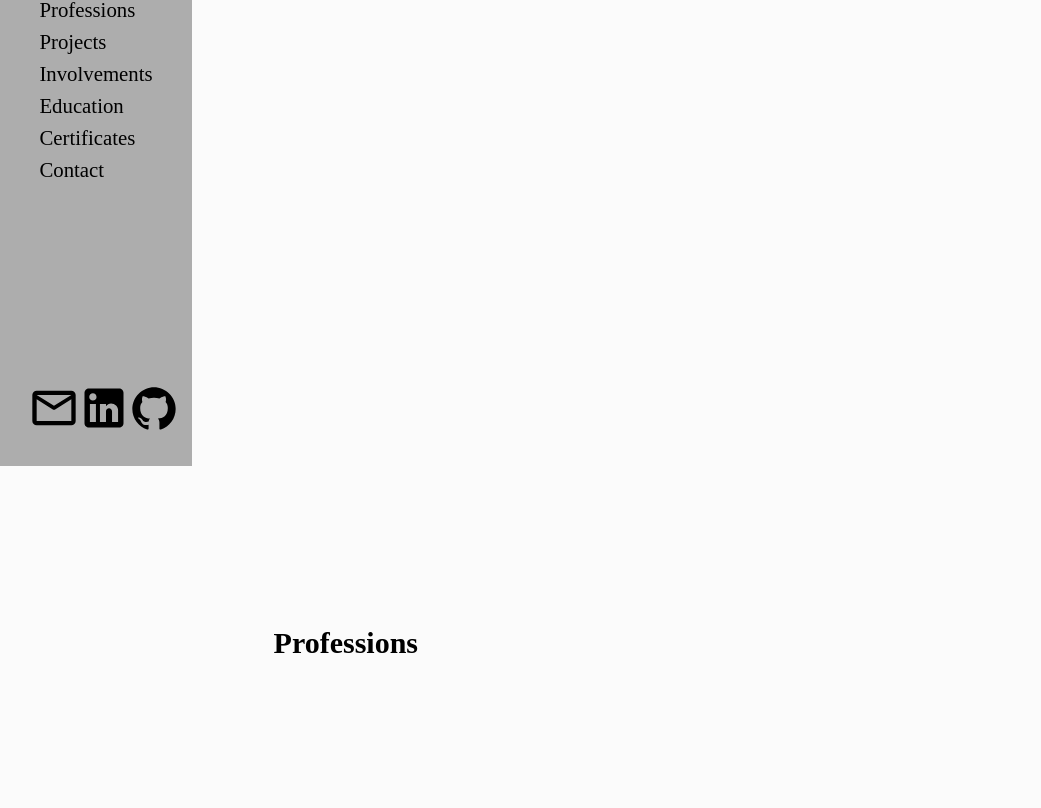
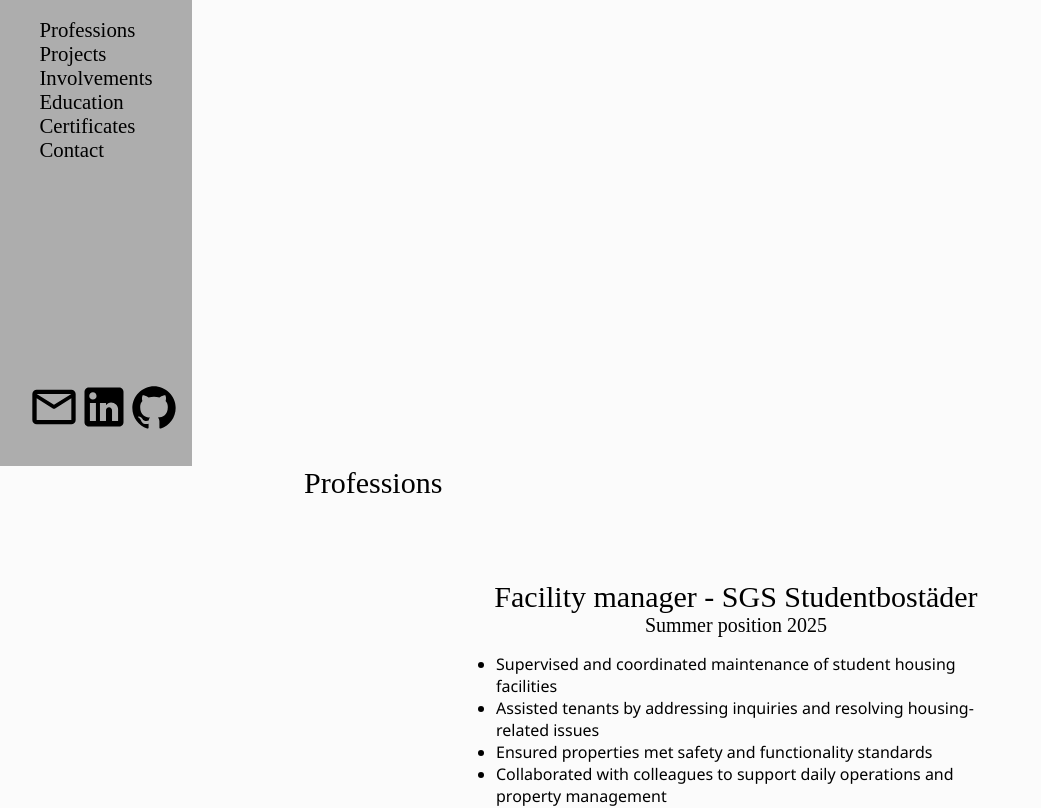
Before and after one commit to erikpersson0884/portfolio-v2, a React (Vite) app: page / in a window 1280 px wide. Shown: the part 334-1142 px from the top of the page, without its empty margins (0-1041 px from the left). Built offline with nearby package versions, Linux system fonts and the light colour scheme; a web font is replaced by a local one.

Commit message:
cleaned up and shortened css files

```diff
--- a/src/App.css
+++ b/src/App.css
@@ -6,23 +6,64 @@
     display: flex;
     flex-direction: column;
     align-items: center;
-    gap: 10rem;
 
+    text-align: center;
+
+    box-sizing: border-box;
+    width: 85%;
+    padding-inline: 2rem;
     margin-left: 15%;
 }
 
-article section {
-    text-align: center;
+section {
+    width: 100%;
 }
 
-article>h1 {
+section h1 {
+    width: fit-content;
+    margin: 10rem auto 5rem 5rem;
+}
+
+section ul {
     text-align: left;
 
-    width: 85%;
+    max-width: 520px;
+    margin-inline: auto;
 }
 
-article ul {
-    text-align: center;
 
-    max-width: 50ch;
+
+/* Generic classes */
+
+.no-list-style {
+    list-style: none;
+    padding: 0;
 }
+
+.no-link-style {
+    text-decoration: none;
+    color: inherit;
+}
+
+
+.link-underline {
+    text-decoration: none;
+    position: relative;
+}
+
+.link-underline::after {
+    content: '';
+    position: absolute;
+    left: 0;
+    bottom: -2px;
+
+    width: 0;
+    height: 2px;
+    background-color: #379255;
+
+    transition: width 0.3s ease;
+}
+
+.link-underline:hover::after {
+    width: 100%;
+}
--- a/src/App.tsx
+++ b/src/App.tsx
@@ -18,13 +18,8 @@
             <article>
                 <Header />
 
-                <h1 id={"professions"}>Professions</h1>
                 <Professions />
-
-                <h1 id={"projects"}>Projects</h1>
                 <Projects />
-
-                <h1 id={"studentOrganizations"}>Student Organizations</h1>
                 <StudentOrganizations />
 
                 <Footer />
--- a/src/components/contentBlock/ContentBlock.tsx
+++ b/src/components/contentBlock/ContentBlock.tsx
@@ -9,8 +9,8 @@
 const ContentBlock: FC<ContentBlockProps> = ({header, subheader, content}) => {
     return (
         <div>
-            <h1>{header}</h1>
-            {subheader && <h2>{subheader}</h2>}
+            <h2>{header}</h2>
+            {subheader && <h3>{subheader}</h3>}
 
             <ul>
                 {content.map((item, index) => (
--- a/src/components/professions/Professions.tsx
+++ b/src/components/professions/Professions.tsx
@@ -24,6 +24,8 @@
 const Professions: FC = () => {
     return (
         <section>
+            <h1 id={"professions"}>Professions</h1>
+
             {professions.map((job, index) => (
                 <Profession
                     key={index}
--- a/src/components/project/Projects.tsx
+++ b/src/components/project/Projects.tsx
@@ -23,6 +23,8 @@
 const Projects = () => {
     return (
         <section>
+            <h1 id={"projects"}>Projects</h1>
+
             {projects.map((project, index) => (
                 <Project
                     key={index}
--- a/src/components/sidebar/Sidebar.css
+++ b/src/components/sidebar/Sidebar.css
@@ -12,36 +12,20 @@
 
     box-sizing: border-box;
     height: 100vh;
-    width: 15%;
+    width: var(--sidebar-width);
     padding: 1rem;
 }
 
 .sidebar .logo {
-    box-sizing: border-box;
     width: 8rem;
 }
 
-.sidebar ul {
-    list-style: none;
-    padding: 0;
-}
-
-.sidebar .table-of-contents {
-    display: flex;
-    flex-direction: column;
-    align-items: left;
-    gap: .5rem;
-}
-
 .sidebar .table-of-contents a {
-    color: #000;
-
-    text-decoration: none;
     font-size: 1.3rem;
     font-family: 'Inknut Antiqua';
 
-    display: inline-block;
-    transition: transform 0.2s linear;
+    /* display: inline-block;
+    transition: transform 0.2s linear; */
 }
 
 .sidebar .table-of-contents a:hover {
--- a/src/components/sidebar/Sidebar.tsx
+++ b/src/components/sidebar/Sidebar.tsx
@@ -17,36 +17,34 @@
         { name: 'Contact', url: '#footer' },
     ]
 
+    const socials: { name: string, url: string, image: string }[] = [
+        { name: 'Gmail', url: 'mailto:erikpersson0884@gmail.com', image: gmail },
+        { name: 'LinkedIn', url: 'https://linkedin.com/in/erikpersson0884', image: linkedin },
+        { name: 'GitHub', url: 'https://github.com/erikpersson0884', image: github },
+    ]
+
     return (
         <aside className="sidebar">
             <img src={logo} className="logo" alt="site logo" />
 
             <nav>
-                <ul className='table-of-contents'>
+                <ul className='table-of-contents no-list-style'>
                     {links.map((link) => (
                         <li key={link.name}>
-                            <a href={link.url}>{link.name}</a>
+                            <a className='no-link-style link-underline' href={link.url}>{link.name}</a>
                         </li>
                     ))}
                 </ul>
             </nav>
 
-            <ul className='socials'>
-                <li>
-                    <a href="mailto:erikpersson0884@gmail.com" target="_blank" rel="noreferrer">
-                        <img src={gmail} className="icon" alt="gmail icon" />
-                    </a>
-                </li>
-                <li>
-                    <a href="https://linkedin.com/in/erikpersson0884" target="_blank" rel="noreferrer">
-                        <img src={linkedin} className="icon" alt="linkedin icon" />
-                    </a>
-                </li>
-                <li>
-                    <a href="https://github.com/erikpersson0884" target="_blank" rel="noreferrer">
-                        <img src={github} className="icon" alt="github icon" />
-                    </a>
-                </li>
+            <ul className='socials no-list-style'>
+                {socials.map((social) => (
+                    <li key={social.name}>
+                        <a className='no-link-style link-underline' href={social.url} target="_blank" rel="noreferrer">
+                            <img src={social.image} className="social-icon" alt={`${social.name} icon`} />
+                        </a>
+                    </li>
+                ))}
             </ul>
         </aside>
     )
--- a/src/components/studentOrganization/StudentOrganizations.tsx
+++ b/src/components/studentOrganization/StudentOrganizations.tsx
@@ -23,6 +23,8 @@
 const StudentOrganizations: FC = () => {
     return (
         <section>
+            <h1 id={"studentOrganizations"}>Student Organizations</h1>
+
             {studentOrganizations.map((org, index) => (
                 <StudentOrganization
                     key={index}
--- a/src/index.css
+++ b/src/index.css
@@ -1,30 +1,36 @@
 @import url('https://fonts.googleapis.com/css2?family=Inknut+Antiqua:wght@300;400;500;600;700;800;900&family=Inter:ital,opsz,wght@0,14..32,100..900;1,14..32,100..900&display=swap');
 
+/* Noto Sans */
+@import url('https://fonts.googleapis.com/css2?family=Noto+Sans:ital,wght@0,100..900;1,100..900&display=swap');
+
+
+:root{
+    --sidebar-width: 15%;
+}
 
 body {
+    background-color: #fbfbfb;
+
     padding: 0;
     margin: 0;
 }
 
 h1, h2, h3 {
     font-family: 'Inknut Antiqua';
+    font-weight: normal;
 
     margin: 0;
 }
 
-h1 {
+h1, h2 {
     font-size: 30px;
 }
 
-h2 {
+h3 {
     font-size: 20px;
 }
 
-h3 {
-    font-size: 20px
+p, li {
+    font-family: "segoe-ui", "Noto Sans", sans-serif;
+    font-size: 1rem;
 }
-
-p {
-    font-family: 'Inter';
-    font-size: 20px;
-}
--- a/src/layout/header/Header.css
+++ b/src/layout/header/Header.css
@@ -4,8 +4,7 @@
     align-items: center;
 
     box-sizing: border-box;
-    height: 100vh;
-    padding: 1rem 0
+    height: calc(100vh - 10rem); /* Subtracting the margin top for section titles */
 }
 
 .page-header img {
```
